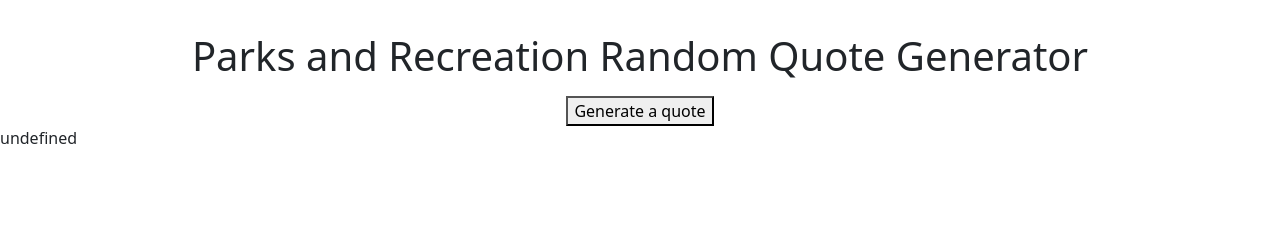
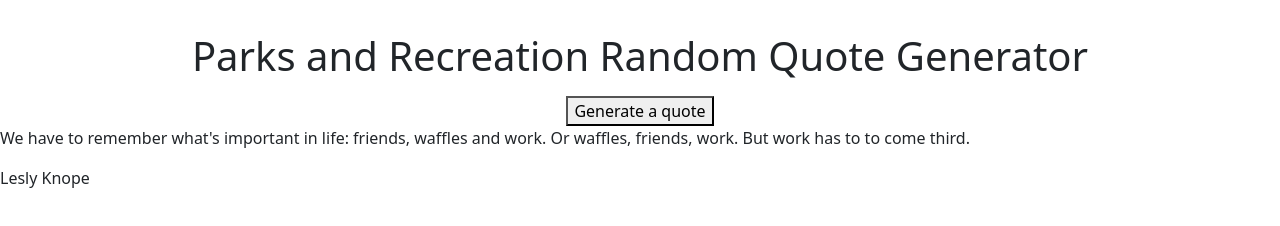
Before and after one commit to llewellynksj/js, a plain HTML site: page index.html in a window 1280 px wide. Drawn offline with nearby package versions, Linux system fonts and the light colour scheme.

Commit message:
Update getquote function

```diff
--- a/assets/js/script.js
+++ b/assets/js/script.js
@@ -1,14 +1,21 @@
 // Variables
 const theQuote = document.getElementById("the-quote");
+const theAuthor = document.getElementById("the-author");
+
 let randomQuote;
 
 function startGenerator() {
   loadButtons();
+  console.log("starting game");
+  getQuote(quotes);
 }
 
 /** Get a random word from the array */
 function getQuote(array) {
   randomQuote = array[Math.floor(Math.random() * array.length)];
+  theQuote.innerHTML = randomQuote.quote; // Display the quote
+  theAuthor.innerHTML = randomQuote.author;
+  console.log(randomQuote);
   return randomQuote;
 }
 
--- a/index.html
+++ b/index.html
@@ -11,10 +11,13 @@
   <h1 class="text-center p-2 mt-4">Parks and Recreation Random Quote Generator</h1>
 
   <div class="text-center" id="end-buttons">
-    <button id="new-game" class="">Generate a quote</button>
+    <button id="new-quote" class="">Generate a quote</button>
   </div>
 
-  <p id="the-quote"></p>
+  <div>
+    <p id="the-quote"></p>
+    <p id="the-author"></p>
+  </div>
 
 
 
```
